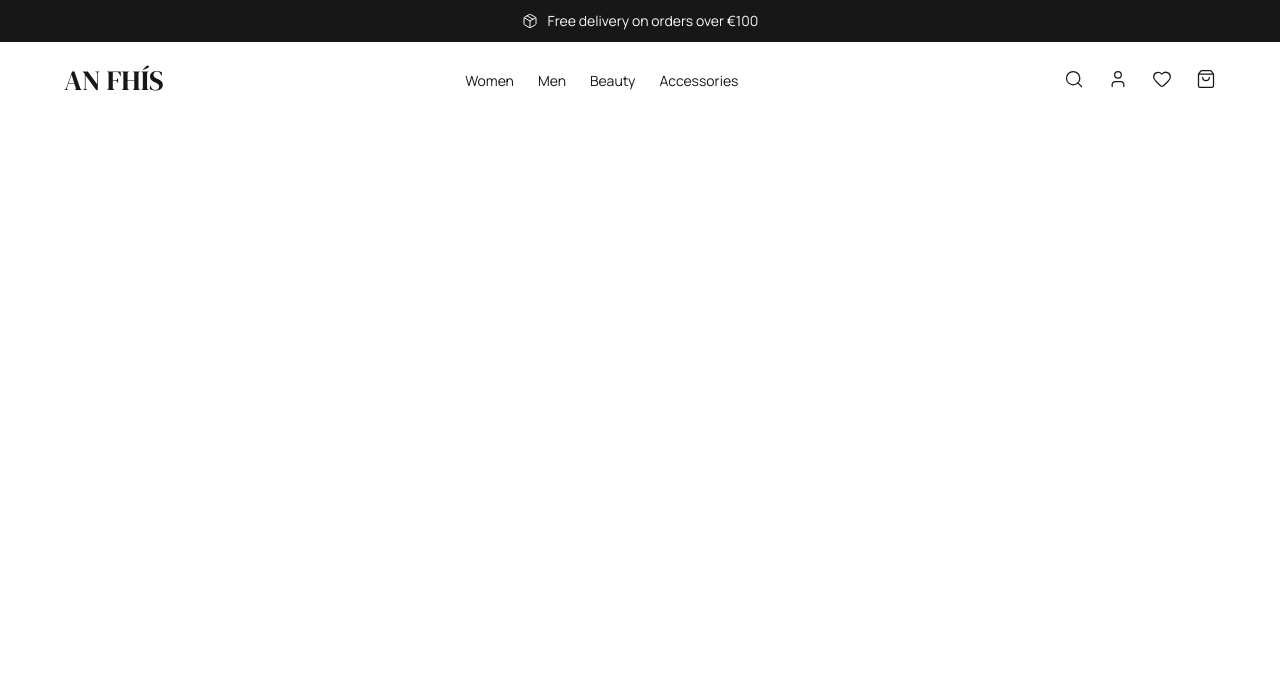
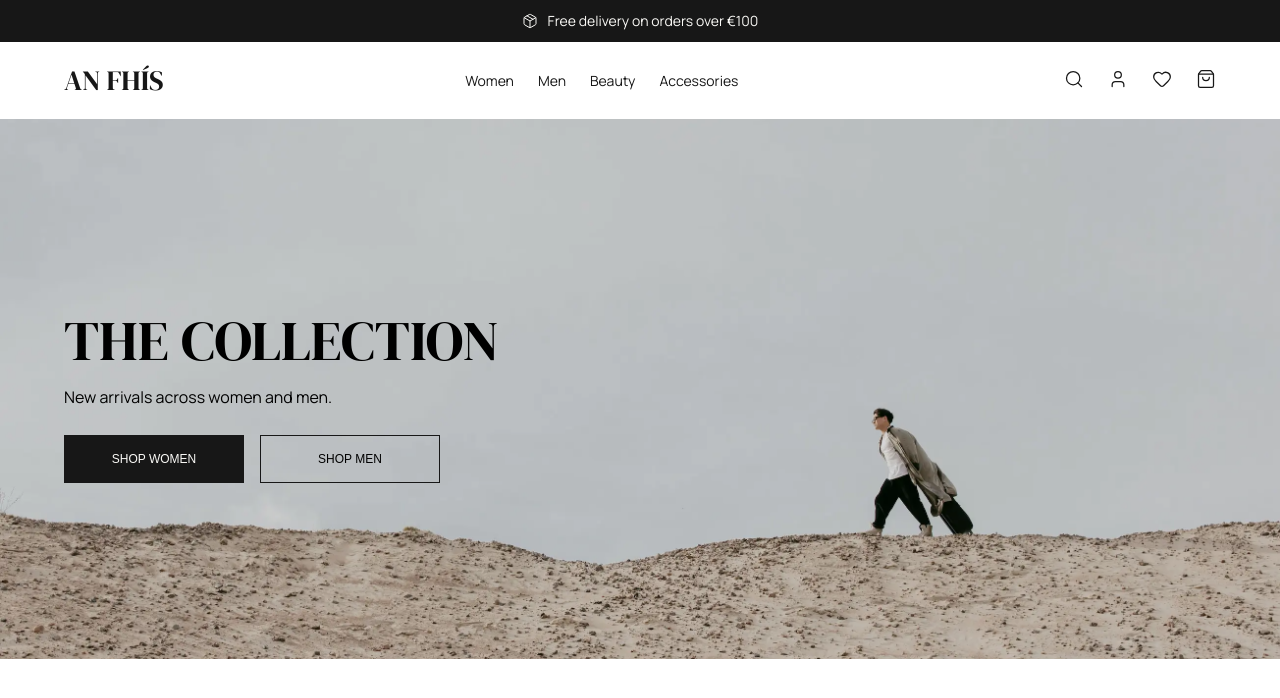
Before and after one commit to edwardshanahan97/react-ecommerce, a React (Vite) app: page / in a window 1280 px wide. Shown: the top 698 px of the page. Built offline with nearby package versions, Linux system fonts and the light colour scheme.

Commit message:
Add Hero component

```diff
--- a/src/App.jsx
+++ b/src/App.jsx
@@ -1,5 +1,6 @@
 import Announcement from "./components/Announcement/Announcement";
 import Navbar from "./components/Navbar/Navbar";
+import Home from "./pages/Home/Home";
 
 const App = () => {
   return (
@@ -7,6 +8,8 @@ const App = () => {
       <Announcement />
 
       <Navbar />
+
+      <Home />
     </div>
   );
 };
--- /dev/null
+++ b/src/components/Button/Button.css
@@ -0,0 +1,29 @@
+.button {
+  background: transparent;
+  font-size: 1.2rem;
+  text-transform: uppercase;
+  border: 1px solid var(--color-text-dark);
+  padding: 1.6rem 0;
+  height: auto;
+  border: none;
+  cursor: pointer;
+}
+
+.button--full {
+  color: var(--color-text-light);
+  background-color: var(--color-text-dark);
+  border: 1px solid var(--color-text-dark);
+}
+
+.button--full:hover {
+  opacity: 0.8;
+}
+
+.button--outline {
+  border: 1px solid var(--color-text-dark);
+}
+
+.button--outline:hover {
+  color: var(--color-text-light);
+  background-color: var(--color-text-dark);
+}
--- /dev/null
+++ b/src/components/Button/Button.jsx
@@ -0,0 +1,7 @@
+import "./Button.css";
+
+const Button = ({ text, className }) => {
+  return <button className={`button ${className}`}>{text}</button>;
+};
+
+export default Button;
--- a/src/components/Navbar/Navbar.css
+++ b/src/components/Navbar/Navbar.css
@@ -149,6 +149,7 @@
   .navbar__logo {
     font-size: 2.8rem;
   }
+
   .navbar__list {
     position: relative;
     top: 0rem;
--- a/src/index.css
+++ b/src/index.css
@@ -37,6 +37,10 @@ body {
   line-height: 1.6;
 }
 
+img {
+  width: 100%;
+}
+
 /* Typography */
 
 h1,
--- /dev/null
+++ b/src/pages/Home/Hero/Hero.css
@@ -0,0 +1,89 @@
+.hero__img {
+  width: 100%;
+  height: 24rem;
+  object-fit: cover;
+  margin-bottom: 1.6rem;
+}
+
+.hero__title {
+  font-size: 3.6rem;
+}
+
+.hero__text {
+  font-size: 1.6rem;
+  margin-bottom: 2.4rem;
+}
+
+.hero .button:first-child {
+  margin-bottom: 2.4rem;
+}
+
+.hero .button {
+  width: 100%;
+}
+
+@media (min-width: 768px) {
+  .hero {
+    background-image: url(../../../assets/images/hero-bg.webp);
+    background-repeat: no-repeat;
+    background-position: 45% center;
+    background-size: cover;
+    height: 46rem;
+  }
+
+  .hero .container {
+    display: flex;
+    height: 80%;
+    justify-content: center;
+    flex-direction: column;
+  }
+
+  .hero__img {
+    display: none;
+  }
+
+  .hero__title {
+    font-size: 4.4rem;
+  }
+
+  .hero__buttons {
+    display: flex;
+    flex-direction: row;
+    gap: 1.6rem;
+  }
+
+  .hero .button {
+    width: 18rem;
+    height: max-content;
+  }
+
+  .hero .button:first-child {
+    margin-bottom: 0rem;
+  }
+}
+
+@media (min-width: 1040px) {
+  .hero {
+    background-position: center;
+    height: 54rem;
+  }
+
+  .hero .container {
+    display: flex;
+    height: 100%;
+    justify-content: center;
+    flex-direction: column;
+  }
+
+  .hero__img {
+    display: none;
+  }
+
+  .hero__title {
+    font-size: 5.6rem;
+  }
+
+  .hero .button {
+    width: 18rem;
+  }
+}
--- /dev/null
+++ b/src/pages/Home/Hero/Hero.jsx
@@ -0,0 +1,25 @@
+import Button from "../../../components/Button/Button";
+import Container from "../../../components/Container/Container";
+import "./Hero.css";
+import HeroBG from "../../../assets/images/hero-bg.webp";
+
+const Hero = () => {
+  return (
+    <section className="hero">
+      <img className="hero__img" src={HeroBG} />
+      <Container>
+        <h1 className="hero__title">THE COLLECTION</h1>
+
+        <p className="hero__text">New arrivals across women and men.</p>
+
+        <div className="hero__buttons">
+          <Button text="Shop Women" className="button--full" />
+
+          <Button text="Shop Men" className="button--outline" />
+        </div>
+      </Container>
+    </section>
+  );
+};
+
+export default Hero;
--- /dev/null
+++ b/src/pages/Home/Home.jsx
@@ -0,0 +1,11 @@
+import Hero from "./Hero/Hero";
+
+const Home = () => {
+  return (
+    <main>
+      <Hero />
+    </main>
+  );
+};
+
+export default Hero;
```
Also changed, not shown: src/assets/images/hero-bg.webp (added).
